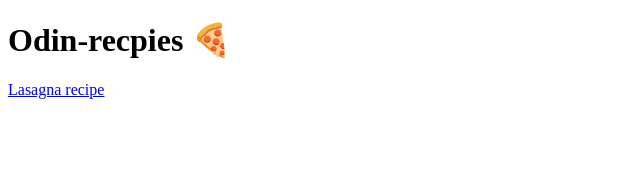
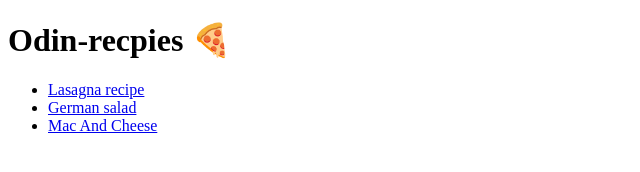
Before and after one commit to Cjklain/odin-recipes, a plain HTML site: page index.html in a window 1280 px wide. Shown: the whole page, without its empty margins (0-640 px from the left). Drawn offline with Linux system fonts and the light colour scheme.

Commit message:
Add links to index

```diff
--- a/index.html
+++ b/index.html
@@ -10,7 +10,11 @@
 
 <body>
     <h1>Odin-recpies 🍕</h1>
-    <a href="./recipes/lasagna.html">Lasagna recipe</a>
+    <ul>
+        <li><a href="./recipes/lasagna.html">Lasagna recipe</a></li>
+        <li><a href="./recipes/german-salad.html">German salad</a></li>
+        <li><a href="./recipes/MacAndCheese.html">Mac And Cheese</a></li>
+    </ul>
 </body>
 
 </html>
```
